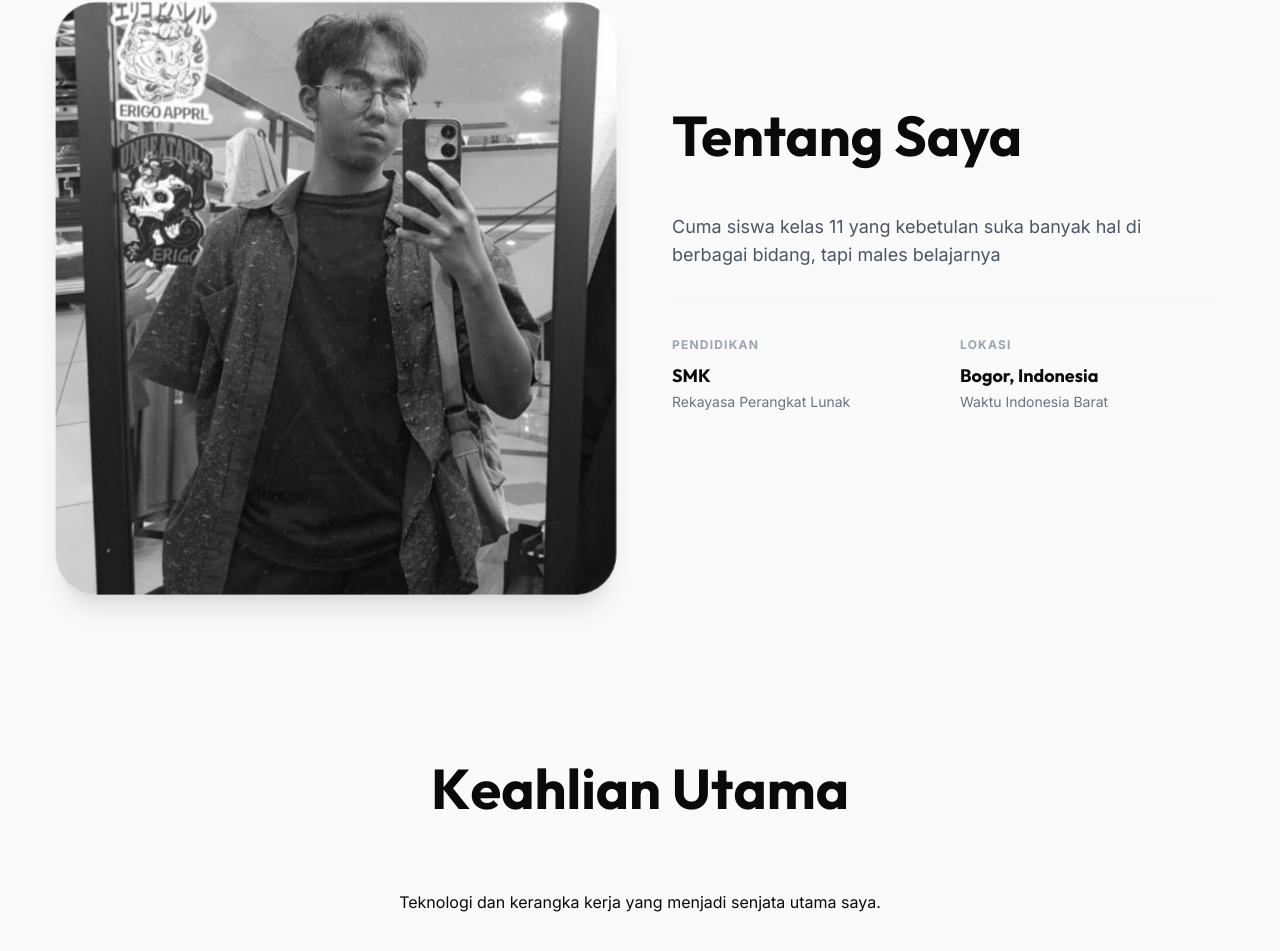
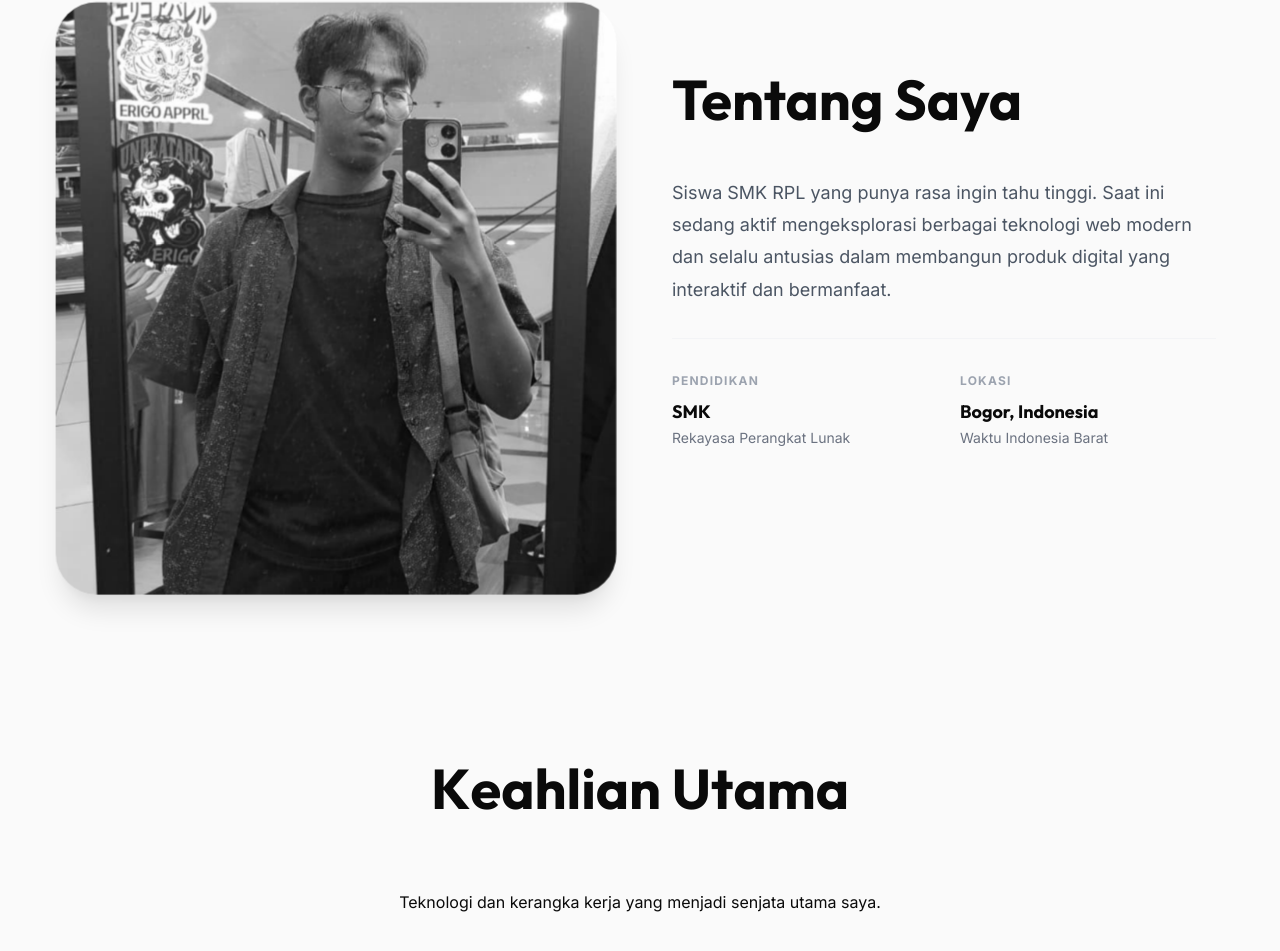
Before and after one commit to YorisSatriaAnanda/porto, a React (Vite) app: page / in a window 1280 px wide. Shown: the part 939-1890 px from the top of the page. Built offline with nearby package versions, Linux system fonts and the light colour scheme.

Commit message:
final fix kayannya

```diff
--- a/src/components/About.jsx
+++ b/src/components/About.jsx
@@ -99,8 +99,8 @@ const About = () => {
               viewport={{ once: true }}
               className="about-text"
             >
-              <p style={{ marginBottom: '16px' }}>
-                Cuma siswa kelas 11 yang kebetulan suka banyak hal di berbagai bidang, tapi males belajarnya
+              <p style={{ marginBottom: '16px', lineHeight: '1.8' }}>
+                Siswa SMK RPL yang punya rasa ingin tahu tinggi. Saat ini sedang aktif mengeksplorasi berbagai teknologi web modern dan selalu antusias dalam membangun produk digital yang interaktif dan bermanfaat.
               </p>
             </motion.div>
 
--- a/src/index.css
+++ b/src/index.css
@@ -1891,11 +1891,6 @@ section {
     gap: 32px;
   }
 
-  .skill-card {
-    width: 100%;
-    max-width: 400px;
-  }
-
   .marquee-item-duplicate {
     display: none;
   }
@@ -1969,9 +1964,7 @@ section {
 }
 
 @media (max-width: 380px) {
-  .skill-card {
-    width: 270px;
-  }
+  /* Removed skill-card override */
 }
 
 /* Preloader Premium Styles */
```
